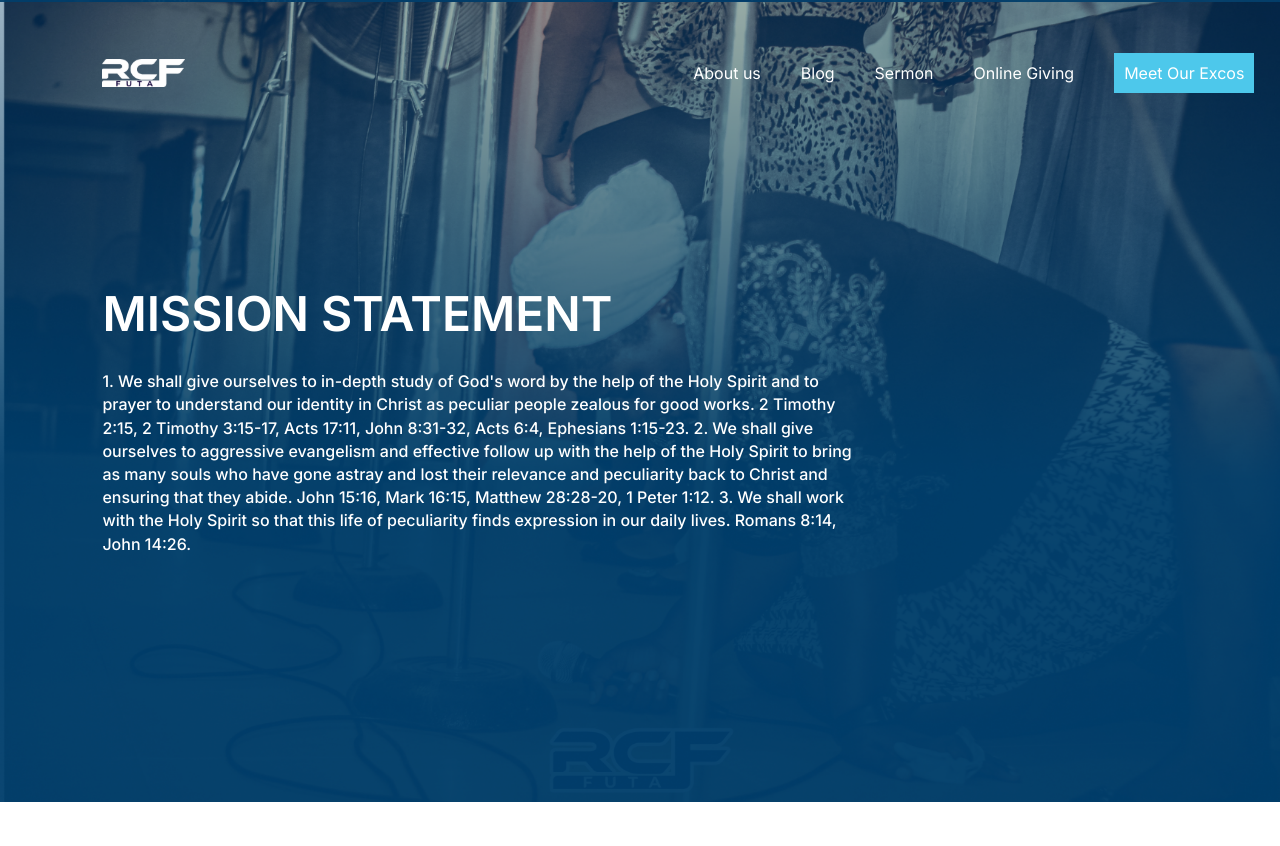
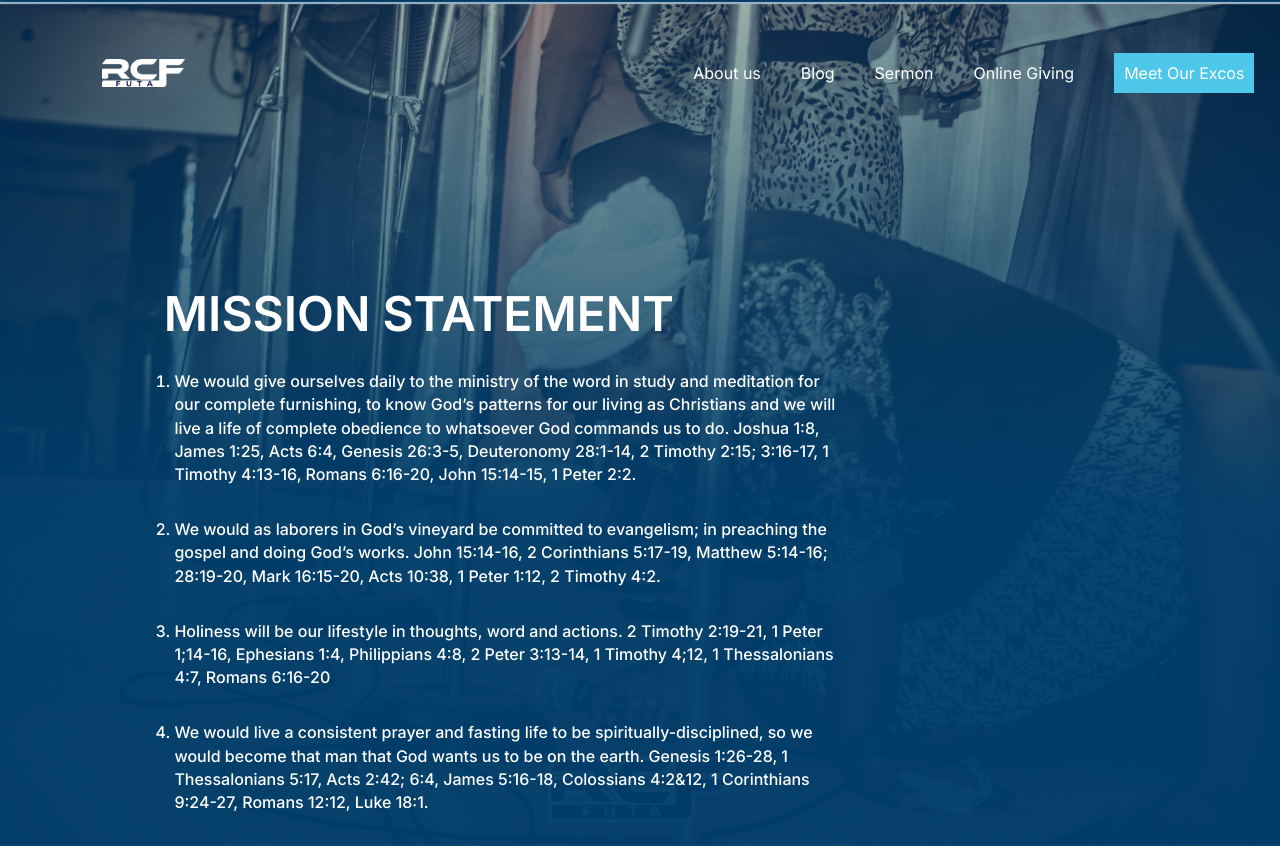
Before and after one commit to rcffuta/Rcf_frontend, a React (Create React App) app: page /about in a window 1280 px wide. Shown: the part 647-1493 px from the top of the page. Before the commit the page ends 1449 px from the top, so only its background shows below. Built offline with nearby package versions, Linux system fonts and the light colour scheme.

Commit message:
mission statement numbered

```diff
--- a/src/Component/Mission/Mission.js
+++ b/src/Component/Mission/Mission.js
@@ -11,17 +11,36 @@ const Mission = () => {
         <div className="mission-content">
           <h1 className="header">MISSION STATEMENT</h1>
           <div className="mission-statement">
-            1. We shall give ourselves to in-depth study of God's word by the
-            help of the Holy Spirit and to prayer to understand our identity in
-            Christ as peculiar people zealous for good works. 2 Timothy 2:15, 2
-            Timothy 3:15-17, Acts 17:11, John 8:31-32, Acts 6:4, Ephesians
-            1:15-23. 2. We shall give ourselves to aggressive evangelism and
-            effective follow up with the help of the Holy Spirit to bring as
-            many souls who have gone astray and lost their relevance and
-            peculiarity back to Christ and ensuring that they abide. John 15:16,
-            Mark 16:15, Matthew 28:28-20, 1 Peter 1:12. 3. We shall work with
-            the Holy Spirit so that this life of peculiarity finds expression in
-            our daily lives. Romans 8:14, John 14:26.
+            <ol className="mission-ol">
+              <li className="mission-li">
+                We would give ourselves daily to the ministry of the word in
+                study and meditation for our complete furnishing, to know God’s
+                patterns for our living as Christians and we will live a life of
+                complete obedience to whatsoever God commands us to do. Joshua
+                1:8, James 1:25, Acts 6:4, Genesis 26:3-5, Deuteronomy 28:1-14,
+                2 Timothy 2:15; 3:16-17, 1 Timothy 4:13-16, Romans 6:16-20, John
+                15:14-15, 1 Peter 2:2.
+              </li>
+              <li className="mission-li">
+                We would as laborers in God’s vineyard be committed to
+                evangelism; in preaching the gospel and doing God’s works. John
+                15:14-16, 2 Corinthians 5:17-19, Matthew 5:14-16; 28:19-20, Mark
+                16:15-20, Acts 10:38, 1 Peter 1:12, 2 Timothy 4:2.{" "}
+              </li>
+              <li className="mission-li">
+                Holiness will be our lifestyle in thoughts, word and actions. 2
+                Timothy 2:19-21, 1 Peter 1;14-16, Ephesians 1:4, Philippians
+                4:8, 2 Peter 3:13-14, 1 Timothy 4;12, 1 Thessalonians 4:7,
+                Romans 6:16-20
+              </li>
+              <li className="mission-li">
+                We would live a consistent prayer and fasting life to be
+                spiritually-disciplined, so we would become that man that God
+                wants us to be on the earth. Genesis 1:26-28, 1 Thessalonians
+                5:17, Acts 2:42; 6:4, James 5:16-18, Colossians 4:2&12, 1
+                Corinthians 9:24-27, Romans 12:12, Luke 18:1.
+              </li>
+            </ol>
           </div>
         </div>
       </div>
--- a/src/Component/Mission/mission.css
+++ b/src/Component/Mission/mission.css
@@ -1,6 +1,5 @@
 .mission-body {
   width: 100%;
-  height: 100vh;
   background: url(../../Assets//Mission.png);
   background-size: cover;
   background-position: center;
@@ -16,6 +15,7 @@
 }
 
 .mission-body .header {
+  margin-left: 8%;
   font: "inter";
   font-weight: 600;
   font-size: 3rem;
@@ -28,3 +28,7 @@
   line-height: 1.45rem;
   margin-top: -2rem;
 }
+
+.mission-li {
+  margin: 2rem;
+}
--- a/src/Component/Vision/Vision.css
+++ b/src/Component/Vision/Vision.css
@@ -6,10 +6,6 @@
   background-size: cover;
   overflow: hidden;
   color: #ffffff;
-}
-
-Navbar {
-  position: fixed;
 }
 
 .contents {
```
